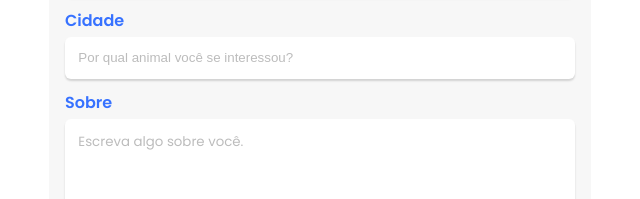
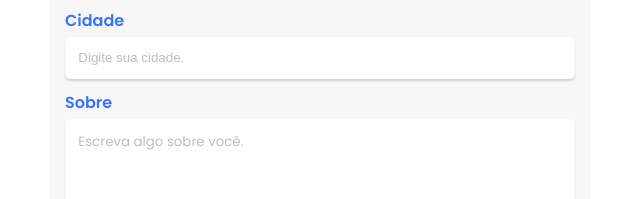
Before and after one commit to Moscarde/Adopet, a plain HTML site: page pages/perfil.html in a window 1280 px wide. Shown: the part 581-780 px from the top of the page, 320-960 px from the left. Drawn offline with Linux system fonts and the light colour scheme.

Commit message:
att placeholder perfil

```diff
--- a/pages/perfil.html
+++ b/pages/perfil.html
@@ -71,7 +71,7 @@
                 <input type="text" id="perfil-form__telefone" class="principal__input" placeholder="Insira seu telefone e/ou whatsapp" value="">
 
                 <label for="perfil-form__cidade" class="perfil-form__label">Cidade</label>
-                <input type="text" id="perfil-form__cidade" class="principal__input" placeholder="Por qual animal você se interessou?" value="">
+                <input type="text" id="perfil-form__cidade" class="principal__input" placeholder="Digite sua cidade." value="">
 
                 <label for="perfil-form__mensagem" class="perfil-form__label">Sobre</label>
                 <textarea id="perfil-form__mensagem" class="principal__input" rows="6" placeholder="Escreva algo sobre você." ></textarea>
```
